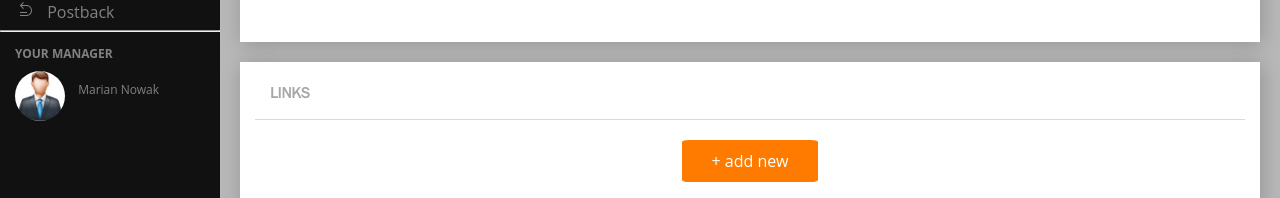
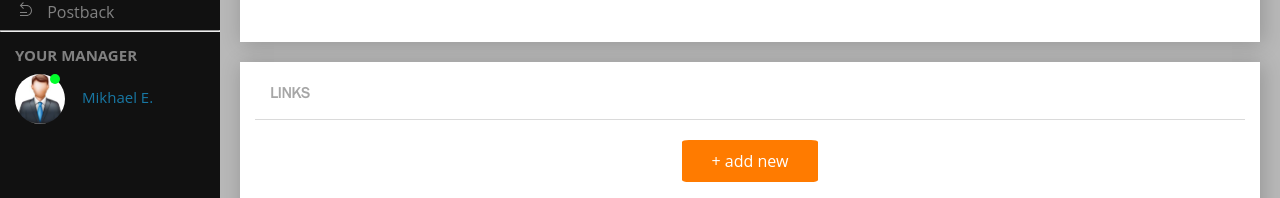
Before and after one commit to mika808/projekt-indywidualny, a website: page index.html in a window 1280 px wide. Shown: the part 351-549 px from the top of the page. Drawn offline with nearby package versions, Linux system fonts and the light colour scheme.

Commit message:
Add dot online in the picture in Your manager and name color

```diff
--- a/index.html
+++ b/index.html
@@ -177,9 +177,11 @@
         <hr />
         <!-- PEOPLE -->
         <div class="people">
-          <h4>YOUR MANAGER</h4>
+          <h2>YOUR MANAGER</h2>
+
           <img src="images/manager.jpeg" alt="manager" />
-          <span>Marian Nowak</span>
+          <div class="badge"></div>
+          <span>Mikhael E.</span>
         </div>
       </section>
 
--- a/sass/components/_sidebar.scss
+++ b/sass/components/_sidebar.scss
@@ -49,20 +49,29 @@ svg {
     font-size: 16px;
     border-left: 4px solid #111;
     display: block;
-    transition: .2s;
+    transition: 0.2s;
 
     &:hover {
       color: #f1f1f1;
       background-color: rgba($color: #818181, $alpha: 0.3);
       border-left: 4px solid rgb(230, 79, 19);
     }
-
-
   }
   .people {
-    color: #818181;
     padding: 15px;
-    font-size: 12px;
+    font-size: 15px;
+    h2 {
+      color: #818181;
+      font-size: 15px;
+    }
+
+span {
+  color: rgb(24, 119, 163);
+  position: absolute;
+  top: 440px;
+  left: 82px;
+  display: block;
+}
 
     img {
       margin-top: 10px;
@@ -71,6 +80,16 @@ svg {
       height: 50px;
       border-radius: 50px;
       vertical-align: middle;
+    }
+
+    .badge {
+      position: relative;
+      top: -50px;
+      right: -35px;
+      width: 10px;
+      height: 10px;
+      border-radius: 50%;
+      background-color: rgb(0, 255, 42);
     }
   }
 }
```
Also changed, not shown: css/style.css.
